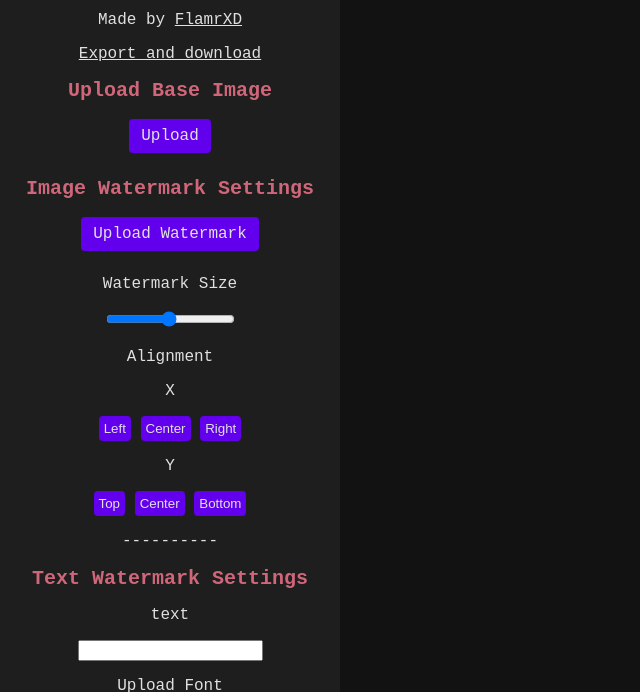
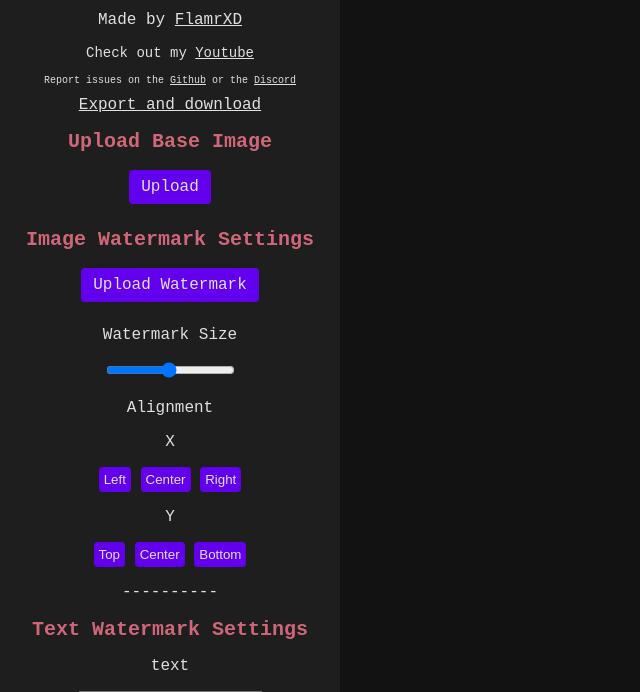
Before and after one commit to FlamrXD/CanvasMark, a plain HTML site: page index.html in a window 1280 px wide. Shown: the part 108-800 px from the top of the page, without its empty margins (0-640 px from the left). Drawn offline with Linux system fonts and the light colour scheme; a web font is replaced by a local one.

Commit message:
Update index.html

```diff
--- a/index.html
+++ b/index.html
@@ -12,7 +12,10 @@
     <div class="sidebar">
         <h1>CanvasMark</h2>
             <p>Made by <a href="https://flamr.pages.dev" target="_blank" style="color: #E0E0E0 !important;">FlamrXD</a>
+            <p style="font-size: 14px;">Check out my <a href="https://www.youtube.com/@flameranim" target="_blank" style="color: #E0E0E0 !important;">Youtube</a>
+
             </p>
+            <p style="font-size: 10px;">Report issues on the <a href="https://github.com/FlamrXD/Watermarker" style="color: #E0E0E0 !important;" target="_blank">Github</a> or the <a href="https://discord.gg/7xnpJ3Dg2k" style="color: #E0E0E0 !important;" target="_blank">Discord</a></p>
             <a id="downloadLink" href="#" download="canvas-image.png" style="color: #E0E0E0 !important;">Export and download</a>
             <h2>Upload Base Image</h2>
             <div class="file-upload">
```
